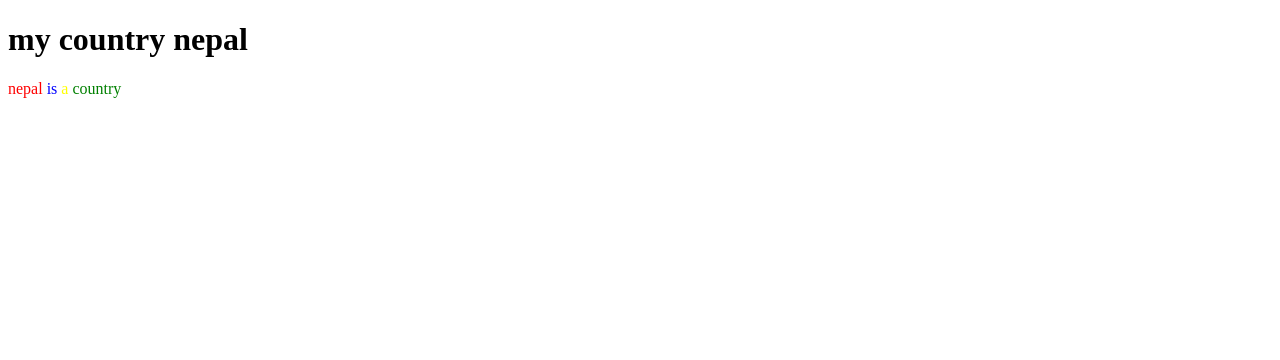
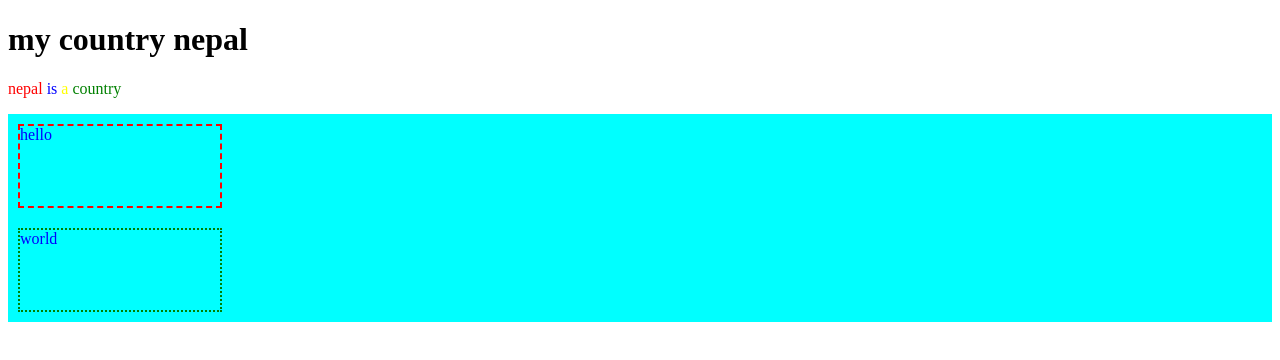
Before and after one commit to GauravShrestha999/brook, a plain HTML site: page class/index2.html in a window 1280 px wide. Drawn offline with Linux system fonts and the light colour scheme.

```diff
--- a/class/index2.html
+++ b/class/index2.html
@@ -10,5 +10,17 @@
     <p style="color: red;">nepal <span style="color: blue;">is</span>
     <span style="color: yellow;">a</span>
     <span style="color: green;">country</span></p>
+    <div style="padding:10px;color:blue;background-color: aqua;">
+        <!--first section-->
+        <div style="height:80px;width: 200px;border:2px dashed red;margin-bottom: 20px;">
+            hello
+
+        </div>
+        <!--second section-->
+        <div style="height: 80px;width: 200px;border: 2px dotted green;margin-top: 20px;">
+            world
+
+        </div>
+    </div>
 </body>
 </html>
```
